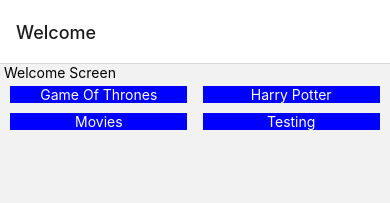
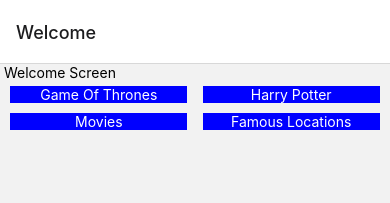
Before and after one commit to ktottempudi/GuessTheWord, a React Native app: screen / in a window 390 px wide. Shown: the top 203 px of the page. Built offline with nearby package versions, Linux system fonts and the light colour scheme.

Commit message:
Adding Famous Locations Deck

```diff
--- a/Decks/Available Decks.json
+++ b/Decks/Available Decks.json
@@ -3,6 +3,6 @@
 		{"Title": "Game Of Thrones"},
 		{"Title": "Harry Potter"},
 		{"Title": "Movies"},
-		{"Title": "Testing"}
+		{"Title": "Famous Locations"}
 	]
 }
--- /dev/null
+++ b/Decks/Famous Locations.json
@@ -0,0 +1,3 @@
+{
+	"Description": "This deck will display the names of famous locations all over the world."
+}
--- a/components/FileRetrieval.js
+++ b/components/FileRetrieval.js
@@ -2,6 +2,7 @@
 	Movies: require('../Decks/Movies.json'),
 	'Harry Potter': require('../Decks/Harry Potter.json'),
 	'Game Of Thrones': require('../Decks/Game Of Thrones.json'),
+	'Famous Locations': require('../Decks/Famous Locations.json'),
 };
 
 export default information;
```
